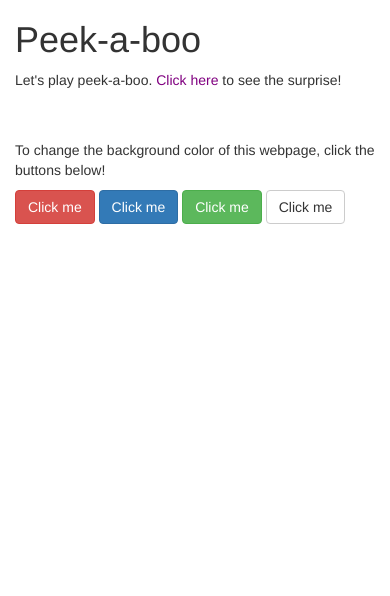
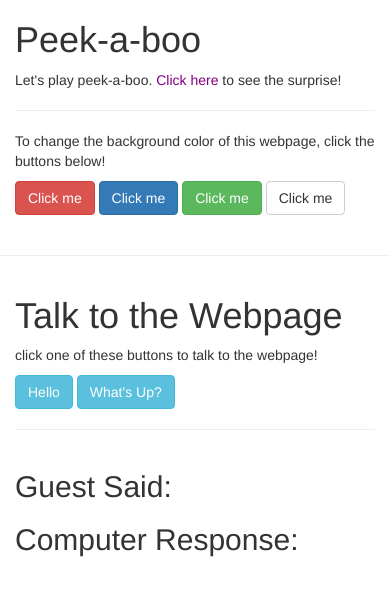
Before and after one commit to PiKatso/Peek-A-Boo-Walrus, a plain HTML site: page index.html in a window 390 px wide. Drawn offline with Linux system fonts and the light colour scheme.

Commit message:
add use of append function to have computer respond to guest interaction.

```diff
--- a/index.html
+++ b/index.html
@@ -18,7 +18,8 @@
         <p>What a cute walrus! <span class="clickable">Click here</span> to hide again.</p>
         <img id="walrus-img" src="img/walrus-img.jpg" alt="walrus image">
       </div>
-      <br><br>
+      <!-- Close of Walrus Peek-A-Boo -->
+      <hr>
       <div class="buttons">
         <p>To change the background color of this webpage, click the buttons below!</p>
         <button type="button" class="btn btn-danger" id="red-button">Click me</button>
@@ -27,5 +28,29 @@
         <button type="button" class="btn btn-default" id="neutral-button">Click me</button>
       </div>
     </div>
+    <br>
+    <!-- Background Buttons Close -->
+    <hr>
+    <div class="container">
+      <h1>Talk to the Webpage</h1>
+      <p>click one of these buttons to talk to the webpage!</p>
+      <button type="button" class="btn btn-info" id="hello-button">Hello</button>
+      <button type="button" class="btn btn-info" id="whats-up-button">What's Up?</button>
+      <hr>
+      <div class="row">
+        <div class="col-md-6">
+          <h2>Guest Said:</h2>
+          <ul class="unstyled" id="guest-input">
+
+          </ul>
+        </div>
+        <div class="col-md-6">
+          <h2>Computer Response:</h2>
+          <ul class="unstyled" id="computer-response">
+
+          </ul>
+        </div>
+      </div> <!-- row enclose -->
+    </div> <!-- Container enclose -->
   </body>
 </html>
--- a/js/scripts.js
+++ b/js/scripts.js
@@ -28,4 +28,19 @@ $("button#neutral-button").click( function(){
   $("body").addClass("neutral-background");
 });
 
+//Computer Talk & Response//
+$("button#hello-button").click(function(){
+  $("ul#guest-input").append("<li>hello HELLO!</li>");
+  $("ul#computer-response").append("<li>well hello there doll.</li>");
+
 });
+
+$("button#whats-up-button").click(function(){
+  $("ul#guest-input").append("<li>Yo yo yo, what's up?!</li>");
+  $("ul#computer-response").append("<li>Yo homie, how it do?</li>");
+
+});
+
+
+
+});
```
